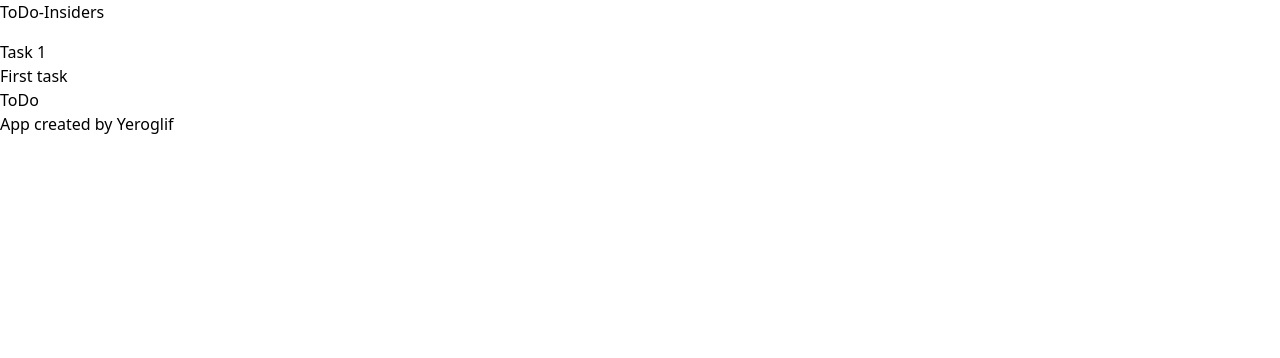
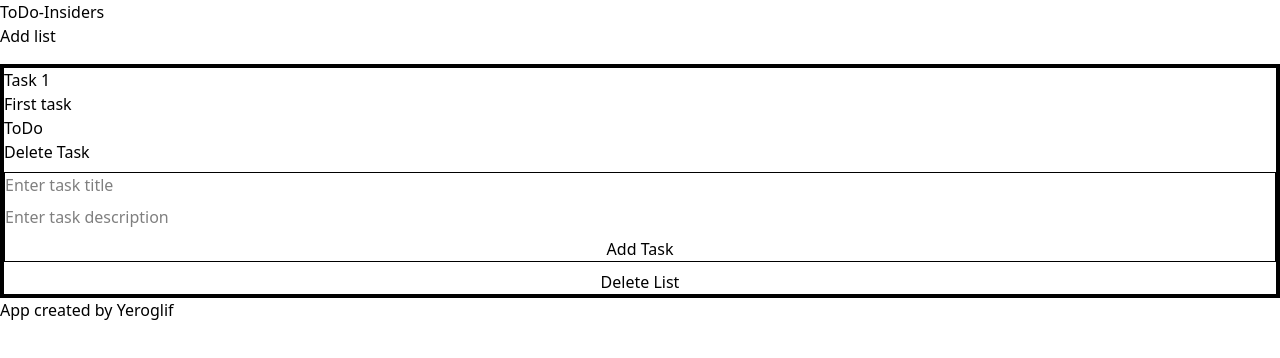
Before and after one commit to Yeroglif/to-do-app-insiders, a React (Vite) app: page / in a window 1280 px wide. Shown: the top 358 px of the page. Built offline with nearby package versions, Linux system fonts and the light colour scheme; the HTML template or start-up script is replaced by a standard one.

Commit message:
feat(TaskListContainer): add adding and deleting lists, adding and deleting tasks

```diff
--- /dev/null
+++ b/src/components/TaskInput.tsx
@@ -0,0 +1,39 @@
+import { useState } from "react";
+
+type Task = {
+  title: string;
+  description: string;
+  isDone: boolean;
+};
+type TaskInputProps = {
+  handleAddTask?: (listIndex: number, task: Task) => void;
+  listIndex: number
+};
+
+export default function TaskInput({listIndex, handleAddTask }: TaskInputProps) {
+  const [title, setTitle] = useState('')
+  const [description, setDescription] = useState('')
+  return (
+    <div className="flex flex-col border-solid border-1 gap-2">
+      <input onChange={(e)=>{
+        setTitle(e.target.value)
+      }} value={title} placeholder="Enter task title" />
+      <input onChange={(e)=>{
+        setDescription(e.target.value)
+      }} value={description} placeholder="Enter task description" />
+      <button
+        onClick={() => {
+          if (handleAddTask && title && description) {
+            handleAddTask(listIndex,{
+              title: title,
+              description: description,
+              isDone: false,
+            });
+          }
+        }}
+      >
+        Add Task
+      </button>
+    </div>
+  );
+}
--- a/src/components/TaskList.tsx
+++ b/src/components/TaskList.tsx
@@ -1,21 +1,41 @@
 import TaskCard from "./TaskCard";
+import TaskInput from "./TaskInput";
 type Task = {
   title: string;
   description: string;
   isDone: boolean;
 };
 type TaskListProps = {
-    list: Task[]
+    list: Task[],
+    handleAddTask: (listIndex:number, task: Task,) => void,
+    listIndex: number,
+    handleDeleteList: (listIndex:number) => void,
+    handleDeleteTask: (listIndex:number, taskIndex:number) => void
 };
 
-export default function TaskList({list}: TaskListProps) {
+export default function TaskList({list, handleAddTask, listIndex, handleDeleteList, handleDeleteTask}: TaskListProps) {
   return (
-    <div>
+    <div className="border-solid border-4 flex flex-col gap-2">
+      <div>
       {list.map((task, taskIndex)=>{
         return (
+          <div>
           <TaskCard key={taskIndex} task={task} />
+          <button onClick={()=>{
+            if(handleDeleteTask) {
+              handleDeleteTask(listIndex, taskIndex)
+            }
+          }}>Delete Task</button>
+          </div>
         )
       })}
+      </div>
+      <TaskInput listIndex={listIndex} handleAddTask={handleAddTask} />
+      <button onClick={()=>{
+        if(handleDeleteList) {
+          handleDeleteList(listIndex)
+        }
+      }}>Delete List</button>
     </div>
   );
 }
--- a/src/components/TaskListInput.tsx
+++ b/src/components/TaskListInput.tsx
@@ -1,16 +1,30 @@
 type Task = {
-    title: string;
-    description: string;
-    isDone: boolean;
-  };
+  title: string;
+  description: string;
+  isDone: boolean;
+};
 type TaskListInputProps = {
-    setTaskLists?: (taskLists: Task[][]) => void
+  handleAddList?: (list: Task[]) => void;
 };
 
-export default function TaskListInput({setTaskLists}: TaskListInputProps) {
+export default function TaskListInput({ handleAddList }: TaskListInputProps) {
   return (
     <div>
-
+      <button
+        onClick={() => {
+          if (handleAddList) {
+            handleAddList([
+              {
+                title: "Task 1",
+                description: "First task",
+                isDone: false,
+              },
+            ]);
+          }
+        }}
+      >
+        Add list
+      </button>
     </div>
   );
 }
--- a/src/components/TaskListsContainer.tsx
+++ b/src/components/TaskListsContainer.tsx
@@ -11,24 +11,43 @@ export default function TaskListContainer() {
   const [taskLists, setTaskLists] = useState<Task[][]>([
     [{ title: "Task 1", description: "First task", isDone: false }],
   ]);
-//   setTaskLists([
-//     ...taskLists,
-//     [
-//       {
-//         title: "New Task",
-//         description: "A new task description",
-//         isDone: false,
-//       },
-//     ],
-//   ]);
+  function handleAddList(list: Task[]) {
+    const newTaskLists = [...taskLists];
+    newTaskLists.push(list);
+    setTaskLists(newTaskLists);
+  }
+  function handleAddTask(listIndex: number, task: Task) {
+    const newTaskLists = [...taskLists];
+    newTaskLists[listIndex].push(task);
+    setTaskLists(newTaskLists);
+  }
+  function handleDeleteList(listIndex: number) {
+    const newTaskLists = [...taskLists];
+    newTaskLists.splice(listIndex, 1)
+    setTaskLists(newTaskLists);
+  }
+  function handleDeleteTask(listIndex:number, taskIndex: number) {
+    const newTaskLists = [...taskLists];
+    newTaskLists[listIndex].splice(taskIndex, 1)
+    setTaskLists(newTaskLists);
+  }
   return (
     <div className="flex flex-col gap-4">
-        <TaskListInput setTaskLists={setTaskLists}/>
-      <div>
-      {taskLists.map((list, listIndex) => {
-          return <TaskList key={listIndex} list={list} />;
+      <TaskListInput handleAddList={handleAddList} />
+      <div className="flex flex-col gap-2">
+        {taskLists.map((list, listIndex) => {
+          return (
+            <TaskList
+              key={listIndex}
+              list={list}
+              handleAddTask={handleAddTask}
+              listIndex={listIndex}
+              handleDeleteList={handleDeleteList}
+              handleDeleteTask={handleDeleteTask}
+            />
+          );
         })}
-        </div>
+      </div>
     </div>
   );
 }
```
